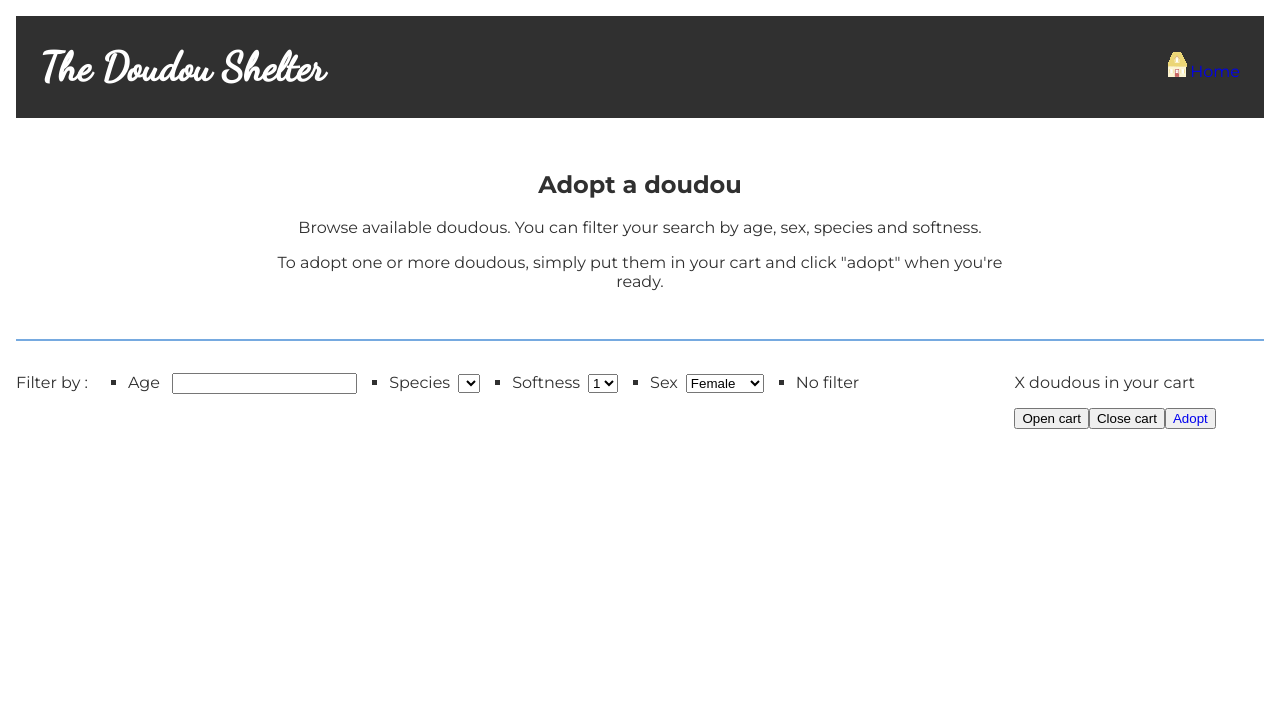
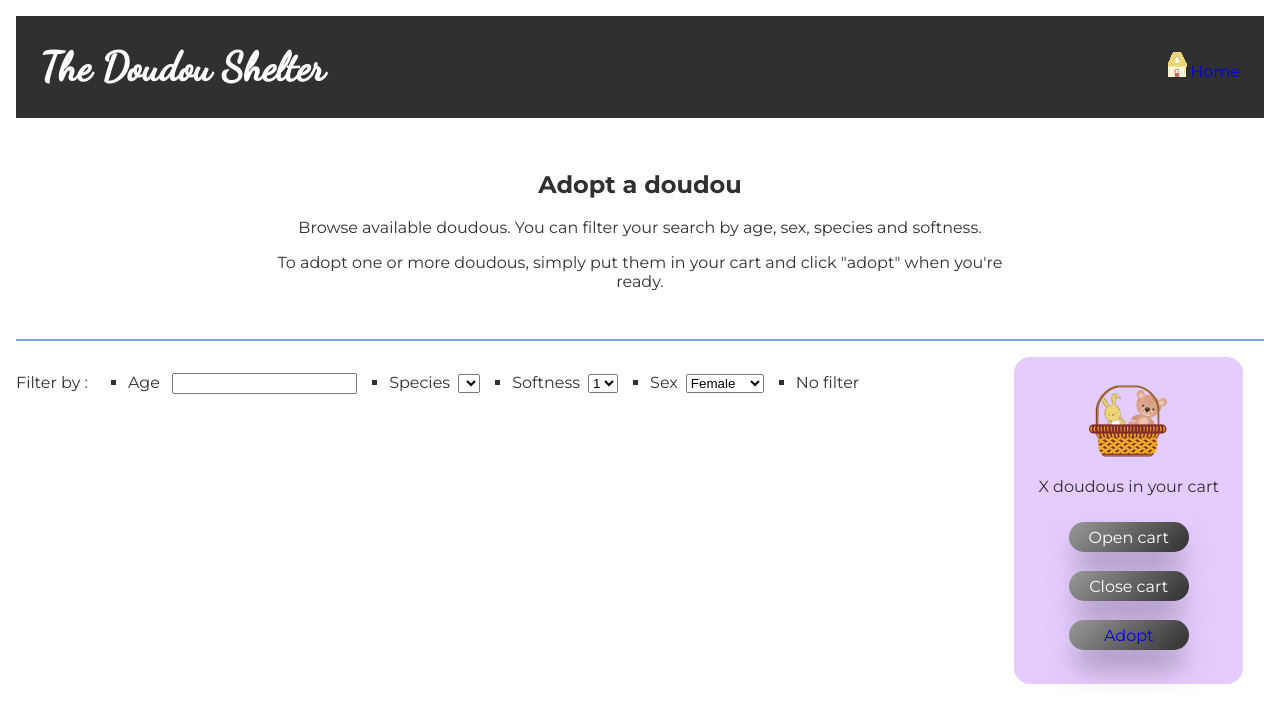
Before and after one commit to Aphios/Doudou_Shelter, a React (Create React App) app in the folder client/: page /adopt in a window 1280 px wide. Shown: the top 722 px of the page. Built offline with nearby package versions, Linux system fonts and the light colour scheme.

Commit message:
created cart and added more styles

```diff
--- a/client/src/components/Cart.js
+++ b/client/src/components/Cart.js
@@ -10,10 +10,11 @@ const Cart = () => {
             button close cart to close it
             button adopt leads to adopt-confirm page, appears only if there's sthg in cart
             */}
+            <img src="./img/logo_basket.png" alt="Basket icon" />
             <p>X doudous in your cart</p>
-            <button>Open cart</button>
-            <button>Close cart</button>
-            <button>
+            <button className="btn btn-cart">Open cart</button>
+            <button className="btn btn-cart">Close cart</button>
+            <button className="btn btn-cart">
                 <NavLink exact to="/adopt-confirm">Adopt</NavLink>
             </button>
         </div>
--- a/client/src/components/Doudous.js
+++ b/client/src/components/Doudous.js
@@ -3,8 +3,9 @@ import React from 'react';
 const Doudous = () => {
     return (
         <div className="doudous">
-            {/* TODO return <Doudou> components
-                All of the doudous in the database with infinite scrolling
+            {/* TODO return <DoudouPresentation> components
+                map them with key : _id
+                Return all of the doudous in the database with infinite scrolling
                 Or a selection given the browseFilter choice
             */}
         </div>
--- a/client/src/pages/AdoptConfirm.js
+++ b/client/src/pages/AdoptConfirm.js
@@ -12,7 +12,17 @@ const AdoptConfirm = () => {
                 <p>Your email will not be registered in any database or sold to whomever. We forget you right after sending you your doudous !</p>
             </Intro>
             {/* TODO show detailed cart here ?*/}
-            <div className="centered"></div>
+            <div className="give-form centered">
+                <form action="" method="post">
+                    <p>
+                        <label htmlFor="email">Your email</label>
+                        <input type="email" name="email" id="email" />
+                    </p>
+                    <button className="btn btn-adopt">
+                        Validate
+                    </button>
+                </form>
+            </div>
 
         </div>
     );
--- a/client/src/styles/_browsefilter.scss
+++ b/client/src/styles/_browsefilter.scss
@@ -5,12 +5,6 @@
         li{
             margin-right: 2rem;
             transition: text-decoration .5s ease-out;
-            select{
-                margin-left: 0.5rem;
-            }
-            input{
-                margin-left: 0.5rem;
-            }
             &:hover{
                 text-decoration: underline;
                 cursor: pointer;
--- /dev/null
+++ b/client/src/styles/_cart.scss
@@ -0,0 +1,10 @@
+.cart{
+    display:flex;
+    flex-direction: column;
+    background: #e5ccff;
+    padding: 1.5rem;
+    border-radius: 1rem;
+    position: fixed;
+    align-items: center;
+    align-content: center;
+}
--- a/client/src/styles/_giveform.scss
+++ b/client/src/styles/_giveform.scss
@@ -3,19 +3,6 @@
     border: 2px solid rgba(60,135,211,0.7);
     padding : 1rem;
     .give-input{
-        margin-left: 0.5rem;
-    }
-    .btn.btn-give{
-        transition: all .3s ease-in-out;
-        color: white;
-        font-family: 'Montserrat', sans-serif;
-        @include createButton(150px, 60px, 50px,#83A1FB,#2878C8, rgba(60,135,211,0.5));
-        &:hover{
-            transform: scale(1.1);
-            box-shadow: none;
-          }
-          &:active{
-            opacity: 0.5;
-          }
+      margin-left: 0.5rem;
     }
 }
--- a/client/src/styles/_main_settings.scss
+++ b/client/src/styles/_main_settings.scss
@@ -3,6 +3,29 @@
 
 $title-font: 'Dancing Script', cursive;
 $txt-font: 'Montserrat', sans-serif;
+
+// Mixins
+@mixin createButton($width, $height, $radius, $gradientFirst, $gradientThird, $shadowColor)
+  {
+    width: $width;
+    height: $height;
+    border-radius: $radius;
+    background-image: linear-gradient( 135deg, $gradientFirst 0%, $gradientThird 100%);
+    box-shadow: 0 20px 30px -6px $shadowColor;
+    outline: none;
+    border: none;
+    cursor: pointer;
+    font-size: 1.5rem;
+    color: white;
+}
+
+.centered{
+    width: 60%;
+    margin: auto;
+    padding-top: 1rem;
+    padding-bottom: 1rem;
+    text-align: center;
+}
 
 // General
 html{
@@ -30,25 +53,33 @@ ul{
     list-style-type: square;
 }
 
-// Mixins
-@mixin createButton($width, $height, $radius, $gradientFirst, $gradientThird, $shadowColor)
-  {
-    width: $width;
-    height: $height;
-    border-radius: $radius;
-    background-image: linear-gradient( 135deg, $gradientFirst 0%, $gradientThird 100%);
-    box-shadow: 0 20px 30px -6px $shadowColor;
-    outline: none;
-    border: none;
-    cursor: pointer;
-    font-size: 24px;
-    color: white;
+select{
+    margin-left: 0.5rem;
+}
+input{
+    margin-left: 0.5rem;
 }
 
-.centered{
-    width: 60%;
-    margin: auto;
-    padding-top: 1rem;
-    padding-bottom: 1rem;
-    text-align: center;
+.btn{
+    transition: all .3s ease-in-out;
+    color: white;
+    font-family: 'Montserrat', sans-serif;
+    &:hover{
+      transform:translatey(10px);
+      box-shadow: none;
+    }
+    &:active{
+      opacity: 0.5;
+    }
+    &.btn-give{
+        @include createButton(150px, 60px, 50px,#83A1FB,#2878C8, rgba(60,135,211,0.5));
+    }
+    &.btn-adopt{
+        @include createButton(150px, 60px, 50px,#C766FF,#9530cf, rgba(219,87,219,0.5));
+    }
+    &.btn-cart{
+        @include createButton(120px, 30px, 20px, #999999, #303030, rgba(38, 38, 38, 0.5));
+        font-size: 1rem;
+        margin: 0.6rem;
+    }
 }
--- a/client/src/styles/_navigation.scss
+++ b/client/src/styles/_navigation.scss
@@ -3,25 +3,4 @@
     justify-content: space-around;
     align-items: center;
     padding: 2rem;
-
-    .btn{
-        transition: all .3s ease-in-out;
-        color: white;
-        font-family: 'Montserrat', sans-serif;
-        &:hover{
-          transform:translatey(10px);
-          box-shadow: none;
-        }
-        &:active{
-          opacity: 0.5;
-        }
-        &.btn-give{
-            @include createButton(150px, 60px, 50px,#83A1FB,#2878C8, rgba(60,135,211,0.5));
-        }
-        &.btn-adopt{
-            @include createButton(150px, 60px, 50px,#C766FF,#9530cf, rgba(219,87,219,0.5));
-        }
-
-    }
-
 }
--- a/client/src/styles/index.scss
+++ b/client/src/styles/index.scss
@@ -1,7 +1,8 @@
-@import './main_settings';
-@import './navigation';
-@import './banner';
-@import './intro';
-@import './giveform';
-@import './browsefilter';
-@import './browsedoudous';
+@import './_main_settings';
+@import './_navigation';
+@import './_banner';
+@import './_intro';
+@import './_giveform';
+@import './_browsefilter';
+@import './_browsedoudous';
+@import './_cart';
```
Also changed, not shown: client/src/components/DoudouPresentation.js (+17 -0 lines), client/public/img/logo_basket.png (added), 1 other file (tests, documents, lock files or other folders).
